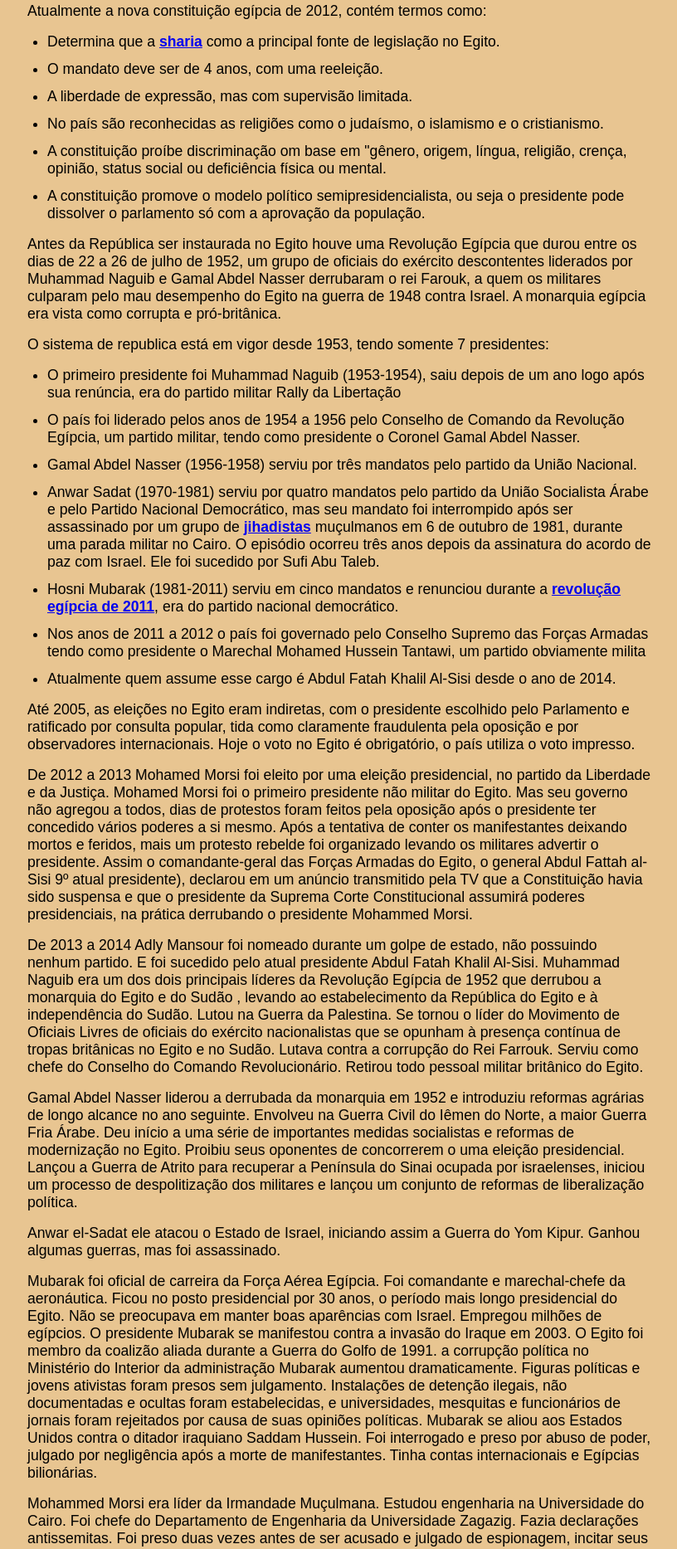
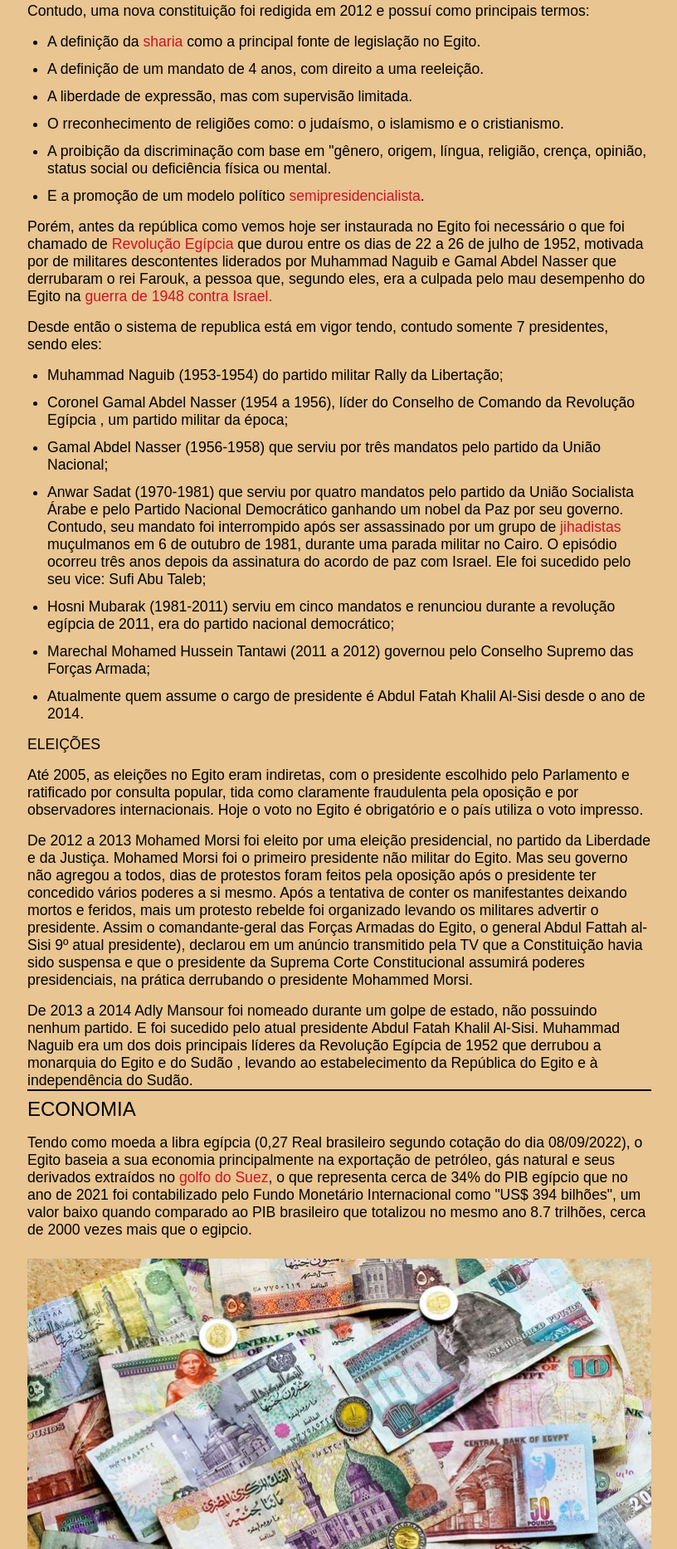
Before and after one commit to pehGois/feiraCultural, a plain HTML site: page egypt.html in a window 1280 px wide. Shown: the part 933-2800 px from the top of the page at 83% size, without its empty margins (231-1047 px from the left). Drawn offline with Linux system fonts and the light colour scheme.

Commit message:
Correções de texto

```diff
--- a/egypt.html
+++ b/egypt.html
@@ -17,7 +17,7 @@
     <nav>
         <div class="navigation">
 
-                <a href="egypt.html" class="clicked">
+                <a href="#egypt" class="clicked">
                     <div class="navigators">
 
                         <img src="style/images/egito.png" alt="Bandeira do Egito" class="nav-img">
@@ -53,10 +53,10 @@
             </p>
 
             <p  class="content">
-                O Egito possui uma assembleia do povo como seu principal órgão legislativo, foi criada em
-                1971 juntamente com a Constituição. A Assembleia é constituída por 454 membros, sendo
-                444 eleitos diretamente e 10 eleitos pelo presidente. A constituição assegura q 50% das
-                cadeiras sejam ocupadas por operários e fazendeiros. A Assembleia do Povo tem o poder
+                O Egito possui uma assembleia do povo como seu principal órgão legislativo sendo esta criada em
+                1971 juntamente com a Constituição. Ela é constituída por 454 membros, tendo
+                444 eleitos diretamente e 10 eleitos pelo presidente. A constituição assegura que 50% das
+                cadeiras sejam ocupadas por operários e fazendeiros este orgão tem o poder
                 de causar a demissão do gabinete executivo.
                 <div>
                     <img src="style/images/politicaEgito.jpg" alt="Congresso Egípcio Lotado" class="image">
@@ -68,66 +68,61 @@
             </p>
 
             <p  class="content">
-                Atualmente a nova constituição egípcia de 2012, contém termos como:
+                Contudo, uma nova constituição foi redigida em 2012 e possuí como principais termos:
                 <ul class="content">
-                    <li>Determina que a <a href="https://www.infoescola.com/islamismo/sharia/" class="link bold" target="_blank">sharia</a> como a principal fonte de legislação no Egito.</li>
-                    <li>O mandato deve ser de 4 anos, com uma reeleição.</li>
+                    <li>A definição da <a href="https://www.infoescola.com/islamismo/sharia/" class="link bold" target="_blank">sharia</a> como a principal fonte de legislação no Egito.</li>
+                    <li>A definição de um mandato de 4 anos, com direito a uma reeleição.</li>
                     <li>A liberdade de expressão, mas com supervisão limitada.</li>
-                    <li>No país são reconhecidas as religiões como o judaísmo, o islamismo e o cristianismo.</li>
-                    <li>A constituição proíbe discriminação om base em "gênero, origem, língua, religião, crença,
+                    <li>O rreconhecimento de religiões como: o judaísmo, o islamismo e o cristianismo.</li>
+                    <li>A proibição da discriminação com base em "gênero, origem, língua, religião, crença,
                     opinião, status social ou deficiência física ou mental.</li>
-                    <li>A constituição promove o modelo político semipresidencialista, ou seja o presidente pode
-                    dissolver o parlamento só com a aprovação da população.</li>
+                    <li>E a promoção de um modelo político<a href="https://brasilescola.uol.com.br/o-que-e/geografia/o-que-e-semipresidencialismo.htm" target="_blank"> semipresidencialista</a>.</li>
                 </ul>
             </p>
 
             <p  class="content">
-                Antes da República ser instaurada no Egito houve uma Revolução Egípcia que durou entre
-                os dias de 22 a 26 de julho de 1952, um grupo de oficiais do exército descontentes
-                liderados por Muhammad Naguib e Gamal Abdel Nasser derrubaram o rei Farouk, a quem
-                os militares culparam pelo mau desempenho do Egito na guerra de 1948 contra Israel. A
-                monarquia egípcia era vista como corrupta e pró-britânica.
+                Porém, antes da república como vemos hoje ser instaurada no Egito foi necessário o que foi chamado de <a href="https://www.infoescola.com/historia/revolucao-egipcia-de-2011/" target="_blank" class="link bold">Revolução Egípcia</a> que durou entre
+                os dias de 22 a 26 de julho de 1952, motivada por de militares descontentes
+                liderados por Muhammad Naguib e Gamal Abdel Nasser que derrubaram o rei Farouk, a pessoa que, segundo eles, era a culpada pelo mau desempenho do Egito na <a href="https://brasilescola.uol.com.br/historiag/primeira-guerra-Arabe-israelense-1948-1949.htm#:~:text=A%20Primeira%20Guerra%20%C3%81rabe%2DIsraelense%20ocorreu%20entre%20maio%20de%201948,L%C3%ADbano%2C%20S%C3%ADria%20e%20Ar%C3%A1bia%20Saudita." target="_blank">guerra de 1948 contra Israel.</a>
             </p>
 
             <p  class="content">
-                O sistema de republica está em vigor desde 1953, tendo somente 7 presidentes:
+                Desde então o sistema de republica está em vigor tendo, contudo somente 7 presidentes, sendo eles:
                 <ul class="content">
                     <li>
-                        O primeiro presidente foi Muhammad Naguib (1953-1954), saiu depois de um ano logo
-                        após sua renúncia, era do partido militar Rally da Libertação
+                        Muhammad Naguib (1953-1954) do partido militar Rally da Libertação;
                     </li>
                     <li>
-                        O país foi liderado pelos anos de 1954 a 1956 pelo Conselho de Comando da Revolução
-                        Egípcia, um partido militar, tendo como presidente o Coronel Gamal Abdel Nasser.
+                        Coronel Gamal Abdel Nasser (1954 a 1956), líder do Conselho de Comando da Revolução
+                        Egípcia , um partido militar da época;
                     </li>
                     <li>
-                        Gamal Abdel Nasser (1956-1958) serviu por três mandatos pelo partido da União Nacional.
+                        Gamal Abdel Nasser (1956-1958) que serviu por três mandatos pelo partido da União Nacional;
                     </li>
                     <li>
-                        Anwar Sadat (1970-1981) serviu por quatro mandatos pelo partido da União Socialista
-                        Árabe e pelo Partido Nacional Democrático, mas seu mandato foi interrompido após ser
+                        Anwar Sadat (1970-1981) que serviu por quatro mandatos pelo partido da União Socialista
+                        Árabe e pelo Partido Nacional Democrático ganhando um nobel da Paz por seu governo. Contudo, seu mandato foi interrompido após ser
                         assassinado por um grupo de <a href="https://www.bbc.com/portuguese/noticias/2014/12/141211_jihadismo_entenda_cc" target="_blank" class="link bold">jihadistas</a> muçulmanos em 6 de outubro de 1981, durante
                         uma parada militar no Cairo. O episódio ocorreu três anos depois da assinatura do acordo
-                        de paz com Israel. Ele foi sucedido por Sufi Abu Taleb.
+                        de paz com Israel. Ele foi sucedido pelo seu vice: Sufi Abu Taleb;
                     </li>
                     <li>
-                        Hosni Mubarak (1981-2011) serviu em cinco mandatos e renunciou durante a <a href="https://www.infoescola.com/historia/revolucao-egipcia-de-2011/" target="_blank" class="link bold">revolução egípcia de 2011</a>, era do partido nacional democrático.
+                        Hosni Mubarak (1981-2011) serviu em cinco mandatos e renunciou durante a revolução egípcia de 2011, era do partido nacional democrático;
                     </li>
                     <li>
-                        Nos anos de 2011 a 2012 o país foi governado pelo Conselho Supremo das Forças
-                        Armadas tendo como presidente o Marechal Mohamed Hussein Tantawi, um partido
-                        obviamente milita
+                        Marechal Mohamed Hussein Tantawi (2011 a 2012) governou pelo Conselho Supremo das Forças
+                        Armada;
                     </li>
                     <li>
-                        Atualmente quem assume esse cargo é Abdul Fatah Khalil Al-Sisi desde o ano de 2014.
+                        Atualmente quem assume o cargo de presidente é Abdul Fatah Khalil Al-Sisi desde o ano de 2014.
                     </li>
                 </ul>
             </p>
-
+            <p class="content">ELEIÇÕES</p>
             <p  class="content">
                 Até 2005, as eleições no Egito eram indiretas, com o presidente escolhido pelo
                 Parlamento e ratificado por consulta popular, tida como claramente fraudulenta pela
-                oposição e por observadores internacionais. Hoje o voto no Egito é obrigatório, o país utiliza
+                oposição e por observadores internacionais. Hoje o voto no Egito é obrigatório e o país utiliza
                 o voto impresso.
             </p>
             <p class="content">
@@ -140,7 +135,6 @@
                 TV que a Constituição havia sido suspensa e que o presidente da Suprema Corte
                 Constitucional assumirá poderes presidenciais, na prática derrubando o presidente
                 Mohammed Morsi.
-
             </p>
 
             <p class="content">
@@ -148,56 +142,15 @@
                 nenhum partido. E foi sucedido pelo atual presidente Abdul Fatah Khalil Al-Sisi.
                 Muhammad Naguib era um dos dois principais líderes da Revolução Egípcia de 1952 que
                 derrubou a monarquia do Egito e do Sudão , levando ao estabelecimento da República do
-                Egito e à independência do Sudão. Lutou na Guerra da Palestina. Se tornou o líder do
-                Movimento de Oficiais Livres de oficiais do exército nacionalistas que se opunham à
-                presença contínua de tropas britânicas no Egito e no Sudão. Lutava contra a corrupção do
-                Rei Farrouk. Serviu como chefe do Conselho do Comando Revolucionário. Retirou todo
-                pessoal militar britânico do Egito.
+                Egito e à independência do Sudão.
             </p>
-            <p class="content">
-                Gamal Abdel Nasser liderou a derrubada da monarquia em 1952 e introduziu reformas
-                agrárias de longo alcance no ano seguinte. Envolveu na Guerra Civil do Iêmen do Norte, a
-                maior Guerra Fria Árabe. Deu início a uma série de importantes medidas socialistas e
-                reformas de modernização no Egito. Proibiu seus oponentes de concorrerem o uma eleição
-                presidencial. Lançou a Guerra de Atrito para recuperar a Península do Sinai ocupada por
-                israelenses, iniciou um processo de despolitização dos militares e lançou um conjunto de
-                reformas de liberalização política.
-            </p>
-            <p class="content">
-                Anwar el-Sadat ele atacou o Estado de Israel, iniciando assim a Guerra do Yom Kipur.
-                Ganhou algumas guerras, mas foi assassinado.
-            </p>
-            <p class="content">
-                Mubarak foi oficial de carreira da Força Aérea Egípcia. Foi comandante e marechal-chefe da
-                aeronáutica. Ficou no posto presidencial por 30 anos, o período mais longo presidencial do
-                Egito. Não se preocupava em manter boas aparências com Israel. Empregou milhões de
-                egípcios. O presidente Mubarak se manifestou contra a invasão do Iraque em 2003. O Egito
-                foi membro da coalizão aliada durante a Guerra do Golfo de 1991. a corrupção política no
-                Ministério do Interior da administração Mubarak aumentou dramaticamente. Figuras
-                políticas e jovens ativistas foram presos sem julgamento. Instalações de detenção ilegais,
-                não documentadas e ocultas foram estabelecidas, e universidades, mesquitas e
-                funcionários de jornais foram rejeitados por causa de suas opiniões políticas. Mubarak se
-                aliou aos Estados Unidos contra o ditador iraquiano Saddam Hussein. Foi interrogado e
-                preso por abuso de poder, julgado por negligência após a morte de manifestantes. Tinha
-                contas internacionais e Egípcias bilionárias.
-            </p>
-            <p class="content">
-                Mohammed Morsi era líder da Irmandade Muçulmana. Estudou engenharia na Universidade
-                do Cairo. Foi chefe do Departamento de Engenharia da Universidade Zagazig. Fazia
-                declarações antissemitas. Foi preso duas vezes antes de ser acusado e julgado de
-                espionagem, incitar seus partidários a assassinar jornalistas e manifestantes da oposição,
-                além ordenar a tortura e detenção ilegal de outras pessoas.
 
-            </p>
             <div class="divider"></div>
             <span class="news-title-2">ECONOMIA</span>
 
             <p class="content">
-                Tendo como moeda a libra egípcia (0,27 Real brasileiro), o Egito baseia a sua economia
-                principalmente na exportação de petróleo, gás natural e seus derivados do golfo do Suez
-                (golfo é uma forma de relevo que apresenta uma reentrância do mar sobre o continente
-                caracterizando um formato de ferradura, possuindo grandes dimensões e uma forma mais
-                aberta para o mar.) ,o que representa cerca de 34% do PIB egípcio que no ano de 2021 foi
+                Tendo como moeda a libra egípcia (0,27 Real brasileiro segundo cotação do dia 08/09/2022), o Egito baseia a sua economia
+                principalmente na exportação de petróleo, gás natural e seus derivados extraídos no <a href="https://mundoeducacao.uol.com.br/geografia/canal-suez.htm" target="_parent">golfo do Suez</a>, o que representa cerca de 34% do PIB egípcio que no ano de 2021 foi
                 contabilizado pelo Fundo Monetário Internacional como "US$ 394 bilhões", um valor baixo
                 quando comparado ao PIB brasileiro que totalizou no mesmo ano 8.7 trilhões, cerca de
                 2000 vezes mais que o egipcio.
--- a/style/style.css
+++ b/style/style.css
@@ -22,9 +22,16 @@ input:hover{
     text-decoration: underline;
     color: white;
 }
-a{
+a:link{
     text-decoration: none;
+    color: #CE1126;
+    font-weight: 400;
 }
+a:visited{
+    text-decoration: none;
+    color: #CE1126;
+}
+
 ul{
     margin-left: 1.5rem;
 }
```
